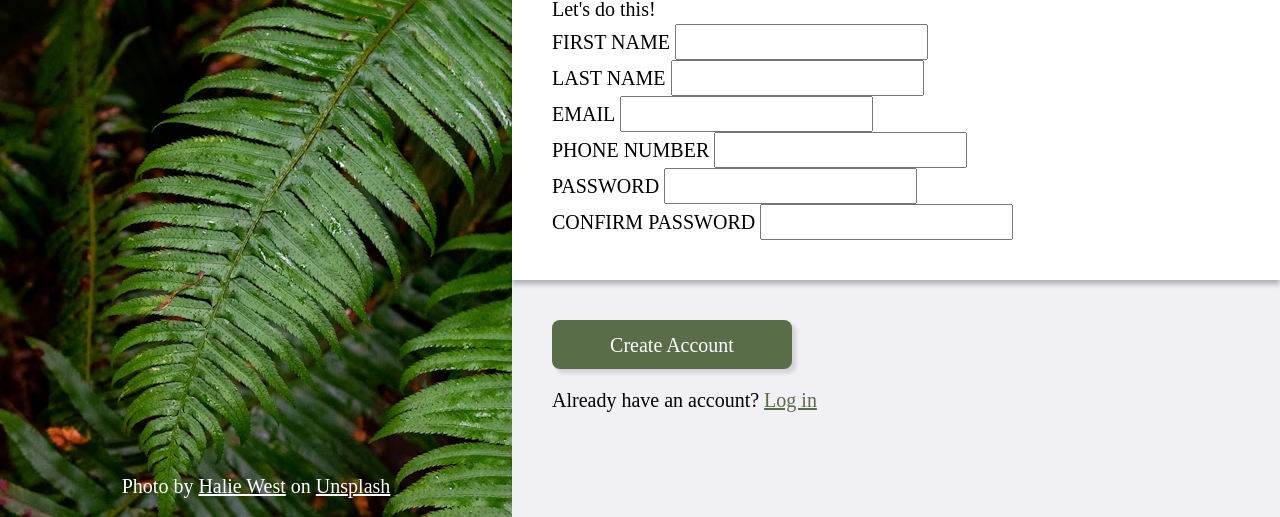
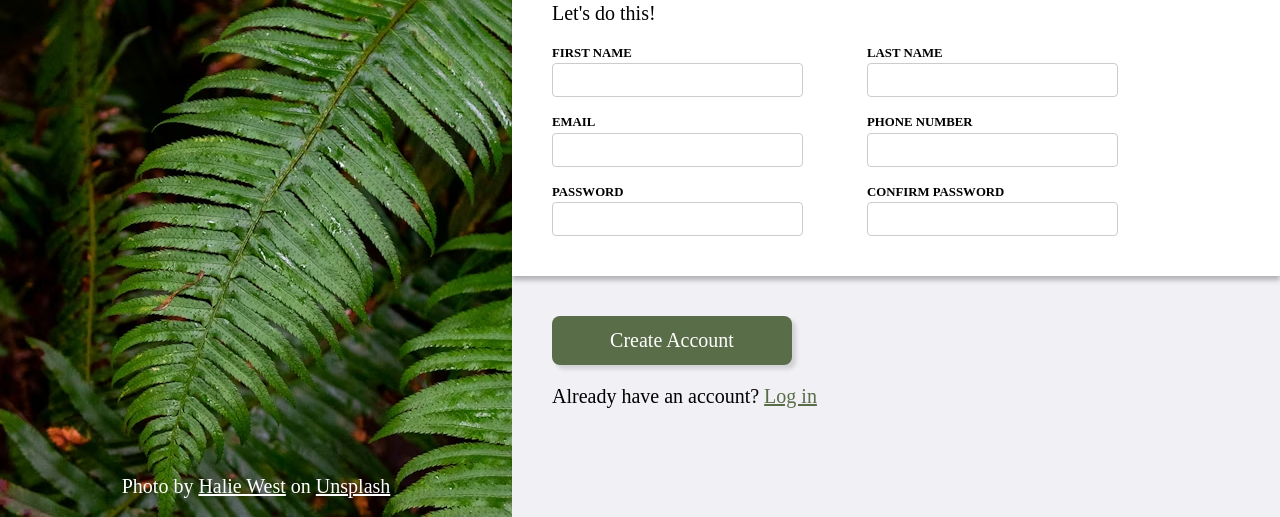
Before and after one commit to pattern-screamer/odin-signupform, a plain HTML site: page index.html in a window 1280 px wide. Shown: the part 283-800 px from the top of the page. Drawn offline with Linux system fonts and the light colour scheme.

Commit message:
Style registration window, save for invalid/valid inputs

```diff
--- a/index.html
+++ b/index.html
@@ -29,7 +29,7 @@
       </div>
       <div class="registration">
         <p>Let's do this!</p>
-        <div>
+        <div class="flex-form">
           <form id="reg" method="GET" action="#">
             <p>
               <label for="first_name">FIRST NAME</label>
--- a/styles.css
+++ b/styles.css
@@ -73,6 +73,8 @@
 
   display: flex;
   flex-direction: column;
+
+  min-width: 700px;
 }
 
 .right > div {
@@ -96,6 +98,33 @@
   background-color: var(--registration-bg-color);
   box-shadow: 0 4px 5px #0004;
   z-index: 20;
+}
+
+.flex-form > form {
+  display: flex;
+  flex-wrap: wrap;
+  gap: 1rem;
+  margin-top: 1rem;
+}
+
+.flex-form > form > p {
+  display: flex;
+  flex-direction: column;
+  margin-right: 3rem;
+}
+
+form > p > label {
+  font-size: 0.8rem;
+  font-weight: bold;
+}
+
+form > p > input {
+  border: 1px solid #ccc;
+  border-radius: 4px;
+}
+
+form > p > input:focus {
+  box-shadow: 4px 4px 4px #0002;
 }
 
 .create-account {
```
